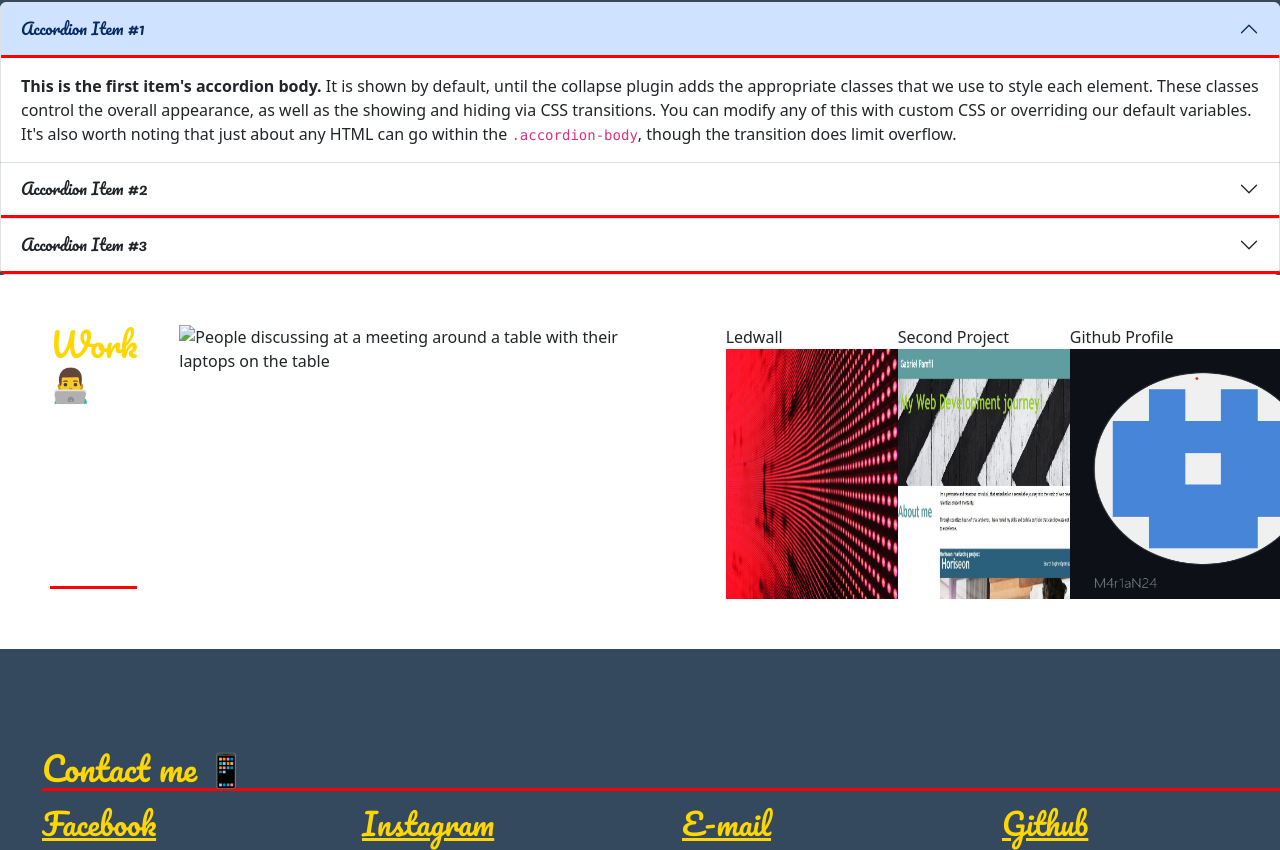
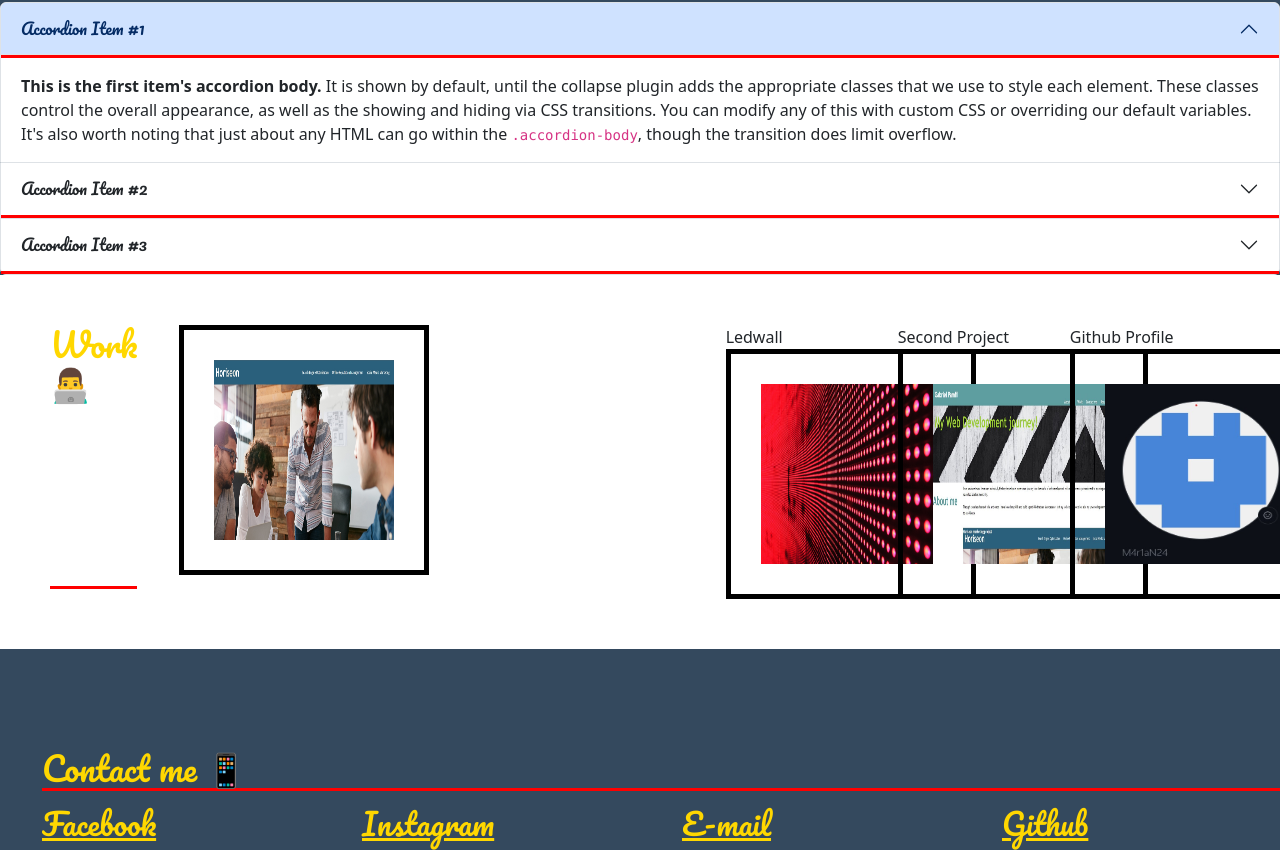
Before and after one commit to M4r1aN24/GPbootstrap-portofolio, a plain HTML site: page index.html in a window 1280 px wide. Shown: the part 867-1717 px from the top of the page. Drawn offline with nearby package versions, Linux system fonts and the light colour scheme.

Commit message:
photos re-arranged in work section - under progress

```diff
--- a/css/style.css
+++ b/css/style.css
@@ -70,7 +70,9 @@ body {
     width: 250px;
     height: 250px;
     gap: 10px;
-    border: 5px;
+    border: 5px solid black;
+    padding: 30px;
+
 }
 
 h2 {
--- a/index.html
+++ b/index.html
@@ -142,7 +142,7 @@
 
       <div class="row">
         <div class="col-12">
-          <img src="../GPbootstrap-portofolio/images/horiseon.png"
+          <img src="../GPbootstrap-portofolio/images/horiseon.jpg"
             alt="People discussing at a meeting around a table with their laptops on the table">
         </div>
         </div>
```
